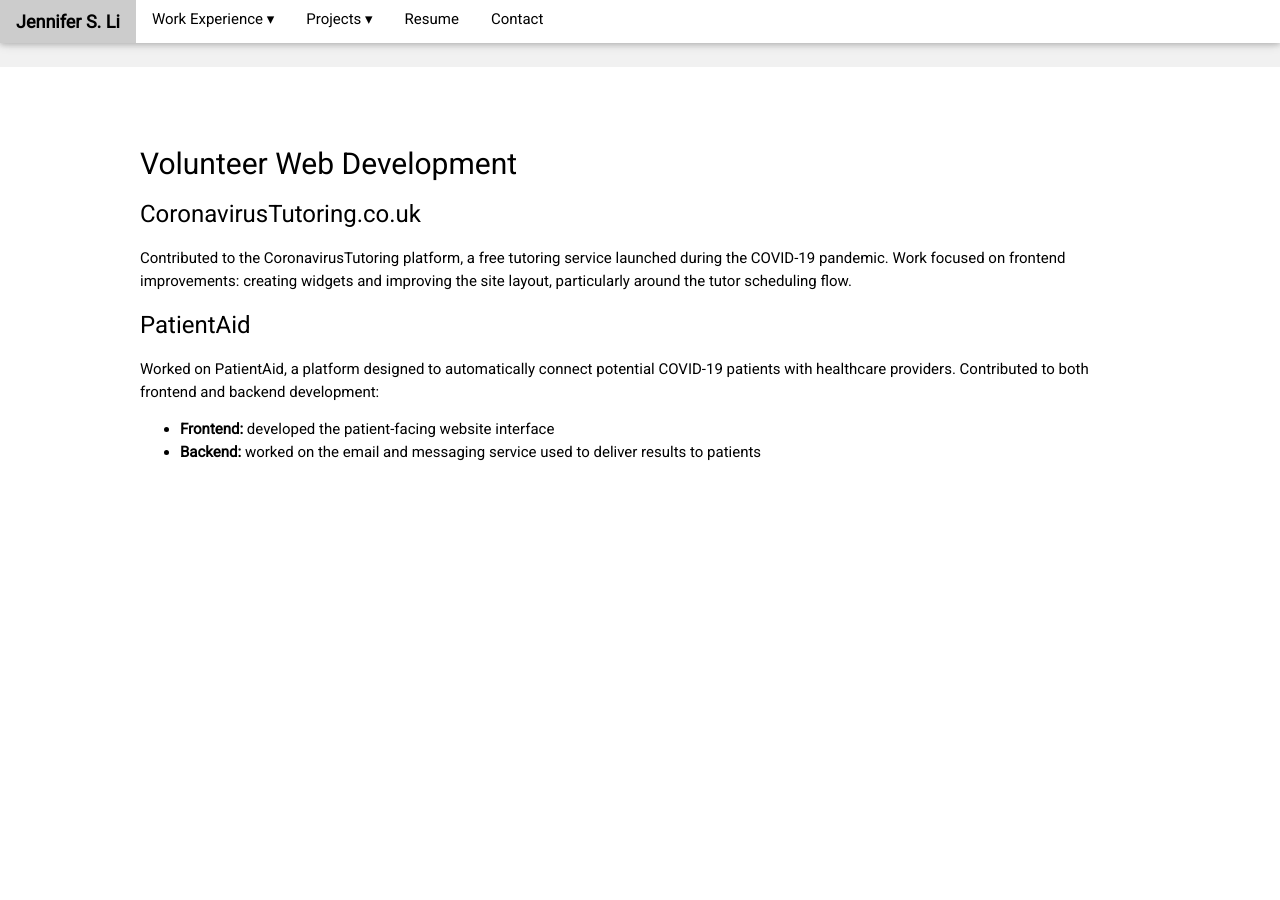
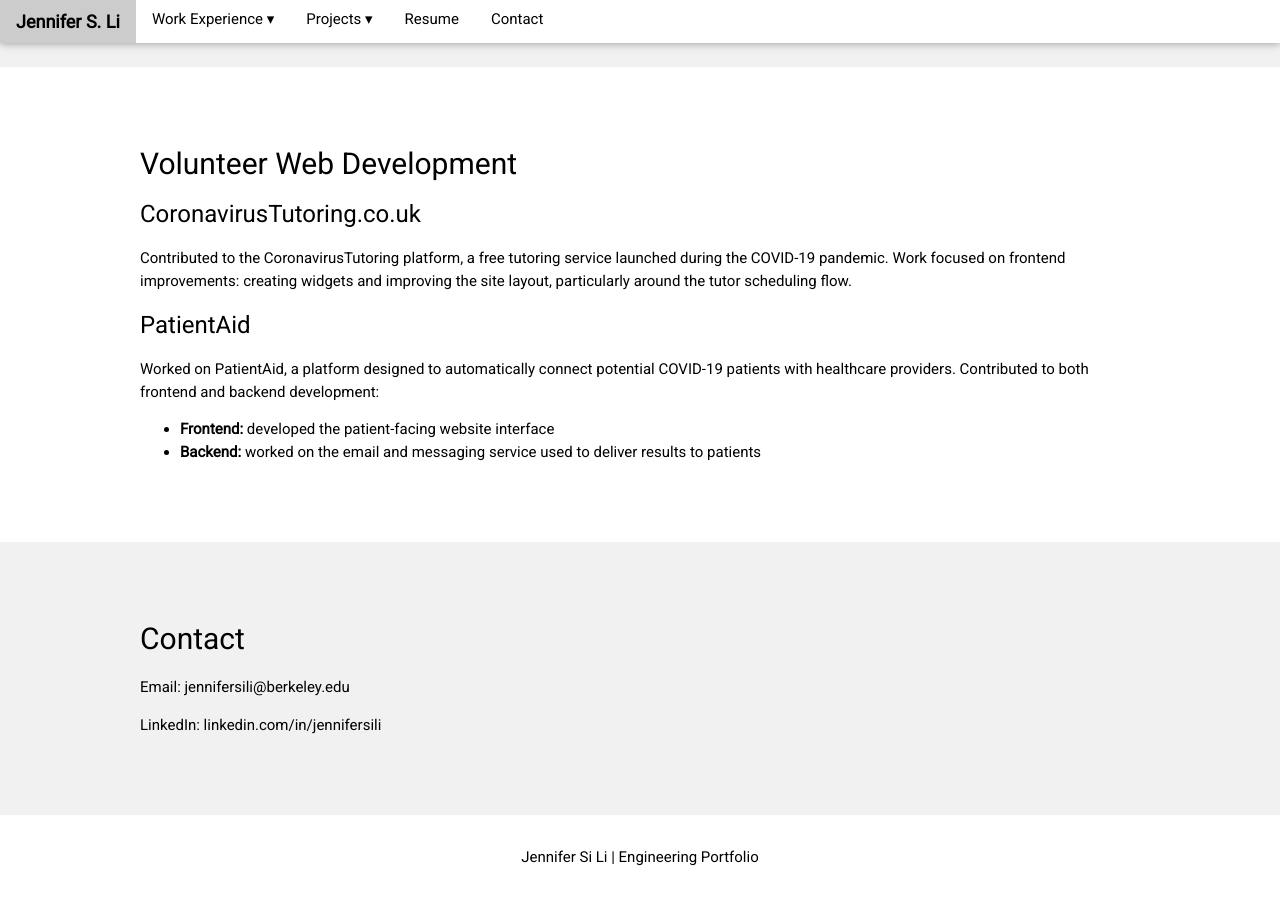
Before and after one commit to jsli905/jsli905.github.io, a Jekyll site: the page experience/other.html, which Jekyll copies as it is, in a window 1280 px wide and 900 px high, scrolled down 1914 px. Built offline with Jekyll 4.4.1, drawn with Linux system fonts in a browser that asks for light colours; comment, search, counter and statistics services are not loaded; before the commit the page ends 2456 px from its top, so only the background shows below that.

Commit message:
Update other.html

```diff
--- a/experience/other.html
+++ b/experience/other.html
@@ -319,6 +319,21 @@
     </ul>
   </div>
 </section>
+<section id="contact" class="w3-light-grey w3-padding-64">
+  <div class="max-width">
+    <h2>Contact</h2>
+    <p>Email: jennifersili@berkeley.edu</p>
+    <p>LinkedIn: linkedin.com/in/jennifersili</p>
+  </div>
+</section>
+
+</div><!-- /.main-content -->
+</div><!-- /.page-layout -->
+
+<!-- ================= FOOTER ================= -->
+<footer class="w3-container w3-center w3-padding-16 w3-white">
+  <p>Jennifer Si Li | Engineering Portfolio</p>
+</footer>
 
 
 </body>
```
